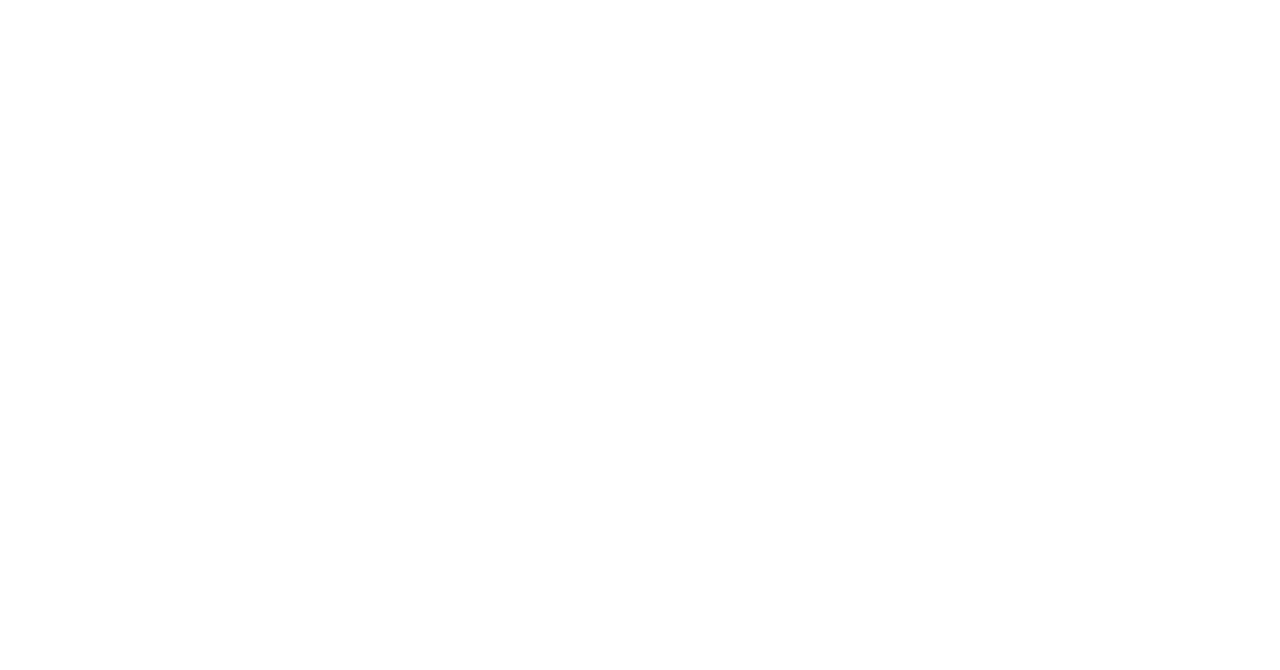
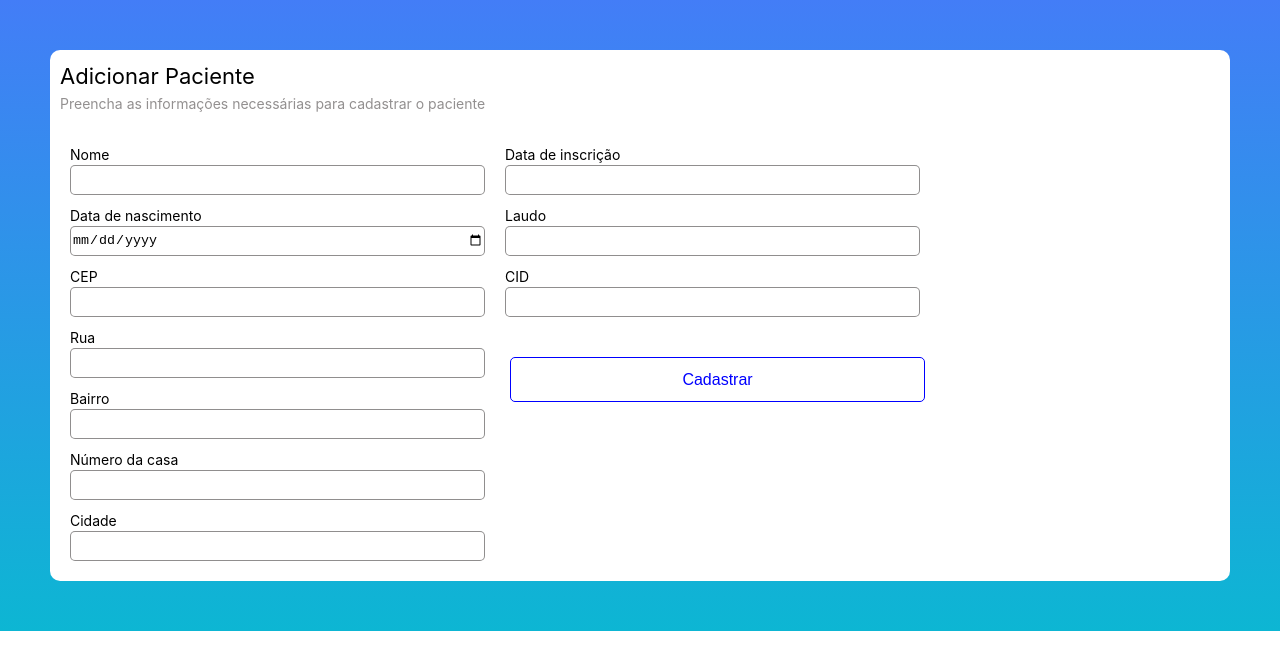
Before and after one commit to jpdicarvalho/CasaAzul-Frontend, a React (Vite) app: page /AddNewPatient in a window 1280 px wide. Before the commit this address had no page. Shown: the top 670 px of the page. Built offline with nearby package versions, Linux system fonts and the light colour scheme.

Commit message:
Create page cadastro

```diff
--- /dev/null
+++ b/src/AddNewPatient/AddNewPatient.css
@@ -0,0 +1,54 @@
+.container__form{
+    display: flex;
+    justify-content: center;
+    align-items: center;
+    max-width: 1000;
+    height: 100%;
+    padding: 50px;
+    background: linear-gradient(#437DF7, #0DB6D3);
+}
+.main__form{
+    background: white;
+    width: 100%;
+    padding: 10px;
+    border-radius: 10px;
+    font-size: 22px;
+}
+.tittle__form{
+    color: black;
+}
+.subtittle__form{
+    font-size: 14px;
+    color: rgb(147, 144, 144);
+    margin-bottom: 20px;
+}
+.container__inputs{
+    display: flex;
+}
+.Input__box{
+    display: flex;
+    flex-direction: column;
+    margin: 10px;
+    width: 415px;
+}
+label{
+    font-size: 14px;
+    color: black;
+}
+.input__inner{
+    outline: none;
+    height: 30px;
+    border-radius: 5px;
+    border: 1px solid #716e6ec6;
+}
+.Btn_cadastrar{
+    background: transparent;
+    border: 1px solid blue;
+    height: 45px;
+    width: 415px;
+    margin-top: 30px;
+    margin-left: 15px;
+    font-size: 16px;
+    color: blue;
+    border-radius: 5px;
+}
--- /dev/null
+++ b/src/AddNewPatient/AddNewPatient.jsx
@@ -0,0 +1,67 @@
+import './AddNewPatient.css'
+
+const AddNewPatient = () =>{
+
+    return(
+        <div className="container__form">
+            <div className='main__form'>
+                <div className="tittle__form">
+                    Adicionar Paciente
+                </div>
+                <div className="subtittle__form">
+                    Preencha as informações necessárias para cadastrar o paciente
+                </div>
+                <div className="container__inputs">
+                    <div className="container__one">
+                        <div className="Input__box">
+                            <label htmlFor="">Nome</label>
+                            <input type="text" className='input__inner'/>
+                        </div>
+                        <div className="Input__box">
+                            <label htmlFor="">Data de nascimento</label>
+                            <input type="date" className='input__inner'/>
+                        </div>
+                        <div className="Input__box">
+                            <label htmlFor="">CEP</label>
+                            <input type="text" className='input__inner'/>
+                        </div>
+                        <div className="Input__box">
+                            <label htmlFor="">Rua</label>
+                            <input type="text" className='input__inner'/>
+                        </div>
+                        <div className="Input__box">
+                            <label htmlFor="">Bairro</label>
+                            <input type="text" className='input__inner'/>
+                        </div>
+                        <div className="Input__box">
+                            <label htmlFor="">Número da casa</label>
+                            <input type="text" className='input__inner'/>
+                        </div>
+                        <div className="Input__box">
+                            <label htmlFor="">Cidade</label>
+                            <input type="text" className='input__inner'/>
+                        </div>
+                    </div>
+                    <div className="container__two">
+                        <div className="Input__box">
+                            <label htmlFor="">Data de inscrição</label>
+                            <input type="text" className='input__inner'/>
+                        </div>
+                        <div className="Input__box">
+                            <label htmlFor="">Laudo</label>
+                            <input type="text" className='input__inner'/>
+                        </div>
+                        <div className="Input__box">
+                            <label htmlFor="">CID</label>
+                            <input type="text" className='input__inner'/>
+                        </div>
+                        <button className='Btn_cadastrar'>
+                            Cadastrar
+                        </button>
+                    </div>
+                </div>
+            </div>
+        </div>
+    )
+};
+export default AddNewPatient;
--- a/src/App.jsx
+++ b/src/App.jsx
@@ -1,5 +1,6 @@
 import { BrowserRouter as Router, Routes, Route, Navigate } from 'react-router-dom';
 import HomePage from './Home/HomePage';
+import AddNewPatient from './AddNewPatient/AddNewPatient';
 
 function App() {
 
@@ -8,6 +9,7 @@ function App() {
       <Routes>
 
         <Route path='/HomePage' element={<HomePage/>}/>
+        <Route path='/AddNewPatient' element={<AddNewPatient/>}/>
 
       </Routes>
     </Router>
--- a/src/Home/HomePage.css
+++ b/src/Home/HomePage.css
@@ -129,6 +129,6 @@
     justify-content: space-between;
     padding: 5px;
     padding-left: 10px;
-    color: #E5E5E5;
+    color: #535050;
     font-weight: bold;
 }
--- a/src/index.css
+++ b/src/index.css
@@ -1,3 +1,7 @@
+*{
+  margin: 0;
+  box-sizing: border-box;
+}
 :root {
   font-family: Inter, system-ui, Avenir, Helvetica, Arial, sans-serif;
   line-height: 1.5;
```
